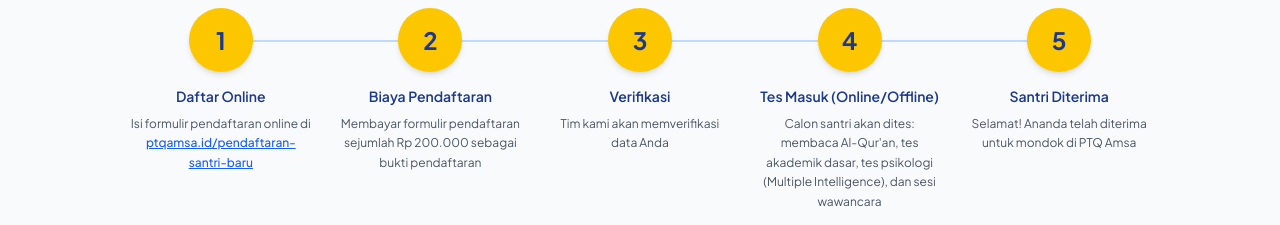
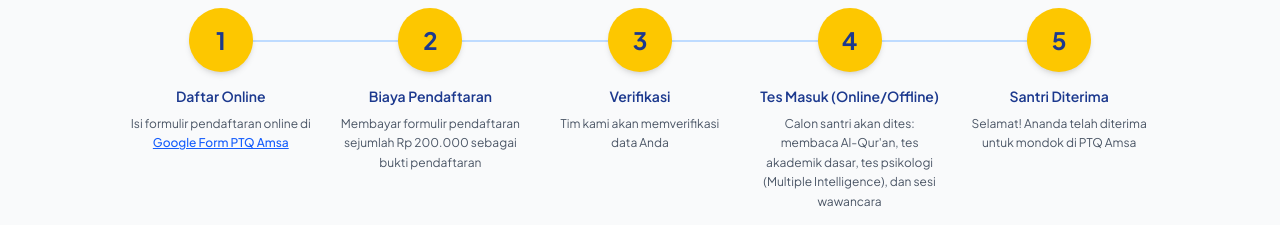
Before and after one commit to PTQAmsa/Website-PTQ, a Next.js app: page / in a window 1280 px wide. Shown: the part 1480-1705 px from the top of the page. Built offline with nearby package versions, Linux system fonts and the light colour scheme.

Commit message:
feat: redirect all Daftar Online buttons to Google Form

```diff
--- a/app/beasiswa/page.tsx
+++ b/app/beasiswa/page.tsx
@@ -161,7 +161,9 @@ export default function Beasiswa() {
             <p className="text-xl mb-6">Daftarkan diri Anda sekarang dan wujudkan impian menghafal Al-Qur'an</p>
             <div className="flex flex-col md:flex-row gap-4 justify-center items-center">
               <a
-                href="/pendaftaran-santri-baru"
+                href="https://forms.gle/L7GqaZdfDdZ2cxBK6"
+                target="_blank"
+                rel="noopener noreferrer"
                 className="bg-yellow-400 text-blue-900 px-8 py-4 rounded-full font-semibold text-lg hover:bg-yellow-300 transition"
               >
                 Daftar Beasiswa Sekarang
--- a/components/AlurPendaftaran.tsx
+++ b/components/AlurPendaftaran.tsx
@@ -12,10 +12,12 @@ const stepsOnline = [
       <>
         Isi formulir pendaftaran online di{' '}
         <a
-          href="/pendaftaran-santri-baru"
+          href="https://forms.gle/L7GqaZdfDdZ2cxBK6"
+          target="_blank"
+          rel="noopener noreferrer"
           className="text-blue-600 underline hover:text-blue-800 font-medium"
         >
-          ptqamsa.id/pendaftaran-santri-baru
+          Google Form PTQ Amsa
         </a>
       </>
     ),
@@ -140,7 +142,9 @@ export default function AlurPendaftaran() {
 
         <div className="mt-12 text-center">
           <a
-            href="/pendaftaran-santri-baru"
+            href="https://forms.gle/L7GqaZdfDdZ2cxBK6"
+            target="_blank"
+            rel="noopener noreferrer"
             className="inline-block bg-blue-600 text-white px-10 py-3 rounded-full font-bold hover:bg-blue-700 transition shadow-md"
           >
             Daftar Sekarang →
--- a/components/Contact.tsx
+++ b/components/Contact.tsx
@@ -31,7 +31,9 @@ export default function Contact() {
               </div>
             </div>
             <a
-              href="/pendaftaran-santri-baru"
+              href="https://forms.gle/L7GqaZdfDdZ2cxBK6"
+              target="_blank"
+              rel="noopener noreferrer"
               className="block w-full text-center bg-yellow-400 text-blue-900 py-4 rounded-xl font-bold hover:bg-yellow-300 transition shadow-lg text-lg"
             >
               Daftar Online Sekarang
--- a/components/FAQPreview.tsx
+++ b/components/FAQPreview.tsx
@@ -23,7 +23,7 @@ const previewFAQs: { q: string; a: React.ReactNode }[] = [
     a: (
       <>
         Daftar bisa melalui online (bisa{' '}
-        <a href="/pendaftaran-santri-baru" className="text-blue-600 underline hover:text-blue-800 font-medium">
+        <a href="https://forms.gle/L7GqaZdfDdZ2cxBK6" target="_blank" rel="noopener noreferrer" className="text-blue-600 underline hover:text-blue-800 font-medium">
           klik disini
         </a>
         ) ataupun datang langsung ke pesantren (offline). Bisa hubungi admin via WhatsApp untuk jadwalkan waktu survei lokasi.
--- a/components/FAQSearch.tsx
+++ b/components/FAQSearch.tsx
@@ -4,7 +4,7 @@ import { useState, useMemo } from 'react';
 import faqData from '../data/faqData';
 import FAQAccordion from './FAQAccordion';
 
-const DAFTAR_LINK = "/pendaftaran-santri-baru";
+const DAFTAR_LINK = "https://forms.gle/L7GqaZdfDdZ2cxBK6";
 
 const LOKASI_ANSWER = (
   <>
@@ -68,7 +68,7 @@ function renderAnswer(q: string, a: string): React.ReactNode {
     return (
       <>
         Daftar bisa melalui online (bisa{' '}
-        <a href={DAFTAR_LINK} className="text-blue-600 underline hover:text-blue-800 font-medium">
+        <a href={DAFTAR_LINK} target="_blank" rel="noopener noreferrer" className="text-blue-600 underline hover:text-blue-800 font-medium">
           klik disini
         </a>
         ) ataupun datang langsung ke pesantren (offline). Bisa hubungi admin via WhatsApp untuk jadwalkan waktu survei lokasi.
--- a/components/Navbar.tsx
+++ b/components/Navbar.tsx
@@ -61,7 +61,7 @@ export default function Navbar() {
                 Pendaftaran <svg className="inline-block w-2.5 h-2.5 ml-1" fill="currentColor" viewBox="0 0 10 6"><path d="M0 0l5 6 5-6z"/></svg>
               </button>
               <div className="absolute left-0 mt-2 w-56 bg-white rounded-lg shadow-xl opacity-0 invisible group-hover:opacity-100 group-hover:visible transition-all duration-200">
-                <a href="/pendaftaran-santri-baru" target="_blank" className="block px-4 py-3 text-gray-700 hover:bg-blue-50 hover:text-blue-600 rounded-lg">
+                <a href="https://forms.gle/L7GqaZdfDdZ2cxBK6" target="_blank" rel="noopener noreferrer" className="block px-4 py-3 text-gray-700 hover:bg-blue-50 hover:text-blue-600 rounded-lg">
                   Pendaftaran Santri Baru
                 </a>
               </div>
@@ -110,7 +110,9 @@ export default function Navbar() {
               FAQ
             </a>
             <a
-              href="/pendaftaran-santri-baru"
+              href="https://forms.gle/L7GqaZdfDdZ2cxBK6"
+              target="_blank"
+              rel="noopener noreferrer"
               className={`ml-2 px-5 py-2 rounded-full font-semibold transition whitespace-nowrap flex-shrink-0 ${
                 isScrolled
                   ? 'bg-blue-600 text-white hover:bg-blue-700'
@@ -158,7 +160,7 @@ export default function Navbar() {
               </button>
               {openDropdown === 'pendaftaran' && (
                 <div className="pl-4 space-y-2 mt-2">
-                  <a href="/pendaftaran-santri-baru" target="_blank" className="block py-2 text-gray-600 hover:text-blue-600">
+                  <a href="https://forms.gle/L7GqaZdfDdZ2cxBK6" target="_blank" rel="noopener noreferrer" className="block py-2 text-gray-600 hover:text-blue-600">
                     Pendaftaran Santri Baru
                   </a>
                 </div>
@@ -202,7 +204,9 @@ export default function Navbar() {
               FAQ
             </a>
             <a
-              href="/pendaftaran-santri-baru"
+              href="https://forms.gle/L7GqaZdfDdZ2cxBK6"
+              target="_blank"
+              rel="noopener noreferrer"
               onClick={() => setIsMobileMenuOpen(false)}
               className="block w-full text-center bg-blue-600 text-white px-6 py-2 rounded-full font-semibold hover:bg-blue-700"
             >
--- a/components/PSBBanner.tsx
+++ b/components/PSBBanner.tsx
@@ -4,8 +4,9 @@ export default function PSBBanner() {
     <section className="py-12 px-4 bg-white">
       <div className="max-w-7xl mx-auto">
         <a
-          href="/pendaftaran-santri-baru"
-          className="block relative overflow-hidden rounded-2xl shadow-2xl hover:shadow-3xl transition-all duration-300 transform hover:scale-[1.02] group"
+          href="https://forms.gle/L7GqaZdfDdZ2cxBK6"
+          target="_blank"
+          rel="noopener noreferrer"          className="block relative overflow-hidden rounded-2xl shadow-2xl hover:shadow-3xl transition-all duration-300 transform hover:scale-[1.02] group"
         >
           <Image
             src="/psb-banner.jpg"
```
